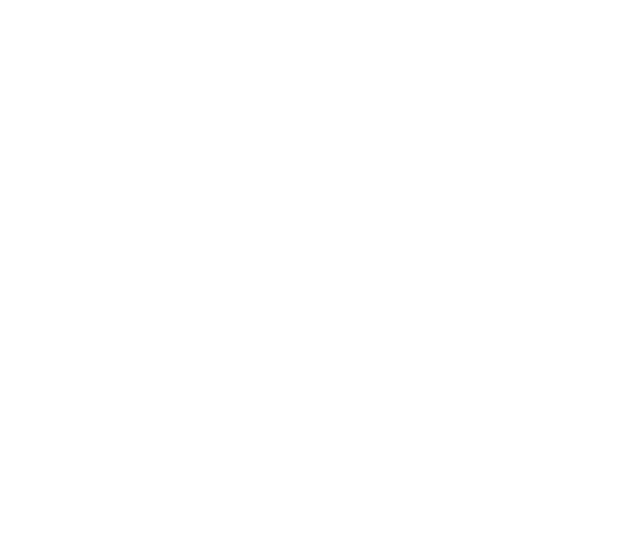
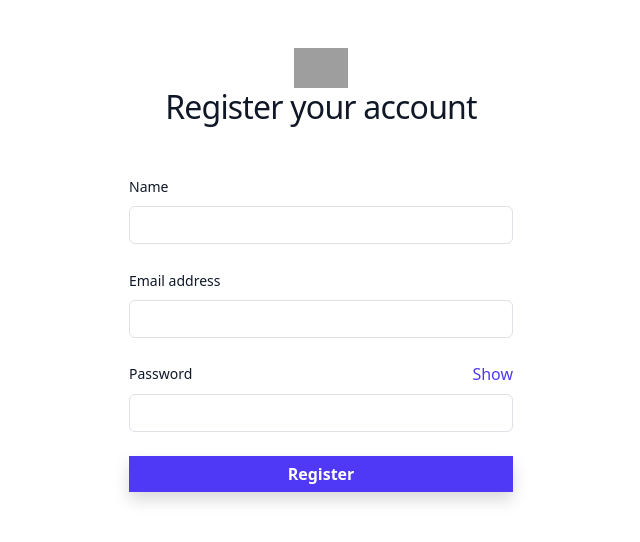
Before and after one commit to madhu11-dev/pahuna-path-frontend, a React (Create React App) app: page /register in a window 1280 px wide. Before the commit this address had no page. Shown: the top 542 px of the page, without its empty margins (319-959 px from the left). Built offline with nearby package versions, Linux system fonts and the light colour scheme; grey boxes are pictures that could not be loaded.

Commit message:
Register page and apis created

```diff
--- a/public/index.html
+++ b/public/index.html
@@ -15,6 +15,8 @@
       user's mobile device or desktop. See https://developers.google.com/web/fundamentals/web-app-manifest/
     -->
     <link rel="manifest" href="%PUBLIC_URL%/manifest.json" />
+    <link href="https://cdn.jsdelivr.net/npm/bootstrap@5.0.2/dist/css/bootstrap.min.css" rel="stylesheet" integrity="sha384-EVSTQN3/azprG1Anm3QDgpJLIm9Nao0Yz1ztcQTwFspd3yD65VohhpuuCOmLASjC" crossorigin="anonymous">
+
     <!--
       Notice the use of %PUBLIC_URL% in the tags above.
       It will be replaced with the URL of the `public` folder during the build.
@@ -36,8 +38,10 @@
       You can add webfonts, meta tags, or analytics to this file.
       The build step will place the bundled scripts into the <body> tag.
 
-      To begin the development, run `npm start` or `yarn start`.
-      To create a production bundle, use `npm run build` or `yarn build`.
-    -->
-  </body>
+        To begin the development, run `npm start` or `yarn start`.
+        To create a production bundle, use `npm run build` or `yarn build`.
+        -->
+      </body>
+      <script src="https://cdn.jsdelivr.net/npm/@tailwindcss/browser@4"></script>
+      <script src="https://cdn.jsdelivr.net/npm/bootstrap@5.0.2/dist/js/bootstrap.bundle.min.js" integrity="sha384-MrcW6ZMFYlzcLA8Nl+NtUVF0sA7MsXsP1UyJoMp4YLEuNSfAP+JcXn/tWtIaxVXM" crossorigin="anonymous"></script>
 </html>
--- a/src/App.jsx
+++ b/src/App.jsx
@@ -1,11 +1,13 @@
 import { Route, Routes } from 'react-router-dom';
 import Loginpage from "./pages/auth/Loginpage";
+import Registerpage from './pages/auth/Registerpage';
 
 const App = () => {
   return (
     <>
         <Routes>
           <Route path="/login" element={<Loginpage />} />
+          <Route path="/register" element={<Registerpage />} />
         </Routes>
     </>
   )
--- a/src/apis/Api.js
+++ b/src/apis/Api.js
@@ -1,53 +1,61 @@
-const BASE_URL = "http://localhost:8080";
+const BASE_URL = "http://localhost:8090";
 
 // Helper function to get headers
 const getHeaders = (isFormData = false) => {
   const headers = {};
-    const token = localStorage.getItem('token');
+  const token = localStorage.getItem("token");
+
   if (token) {
-        headers['Authorization'] = `Bearer ${token}`;
+    headers["Authorization"] = `Bearer ${token}`;
   }
+
   if (!isFormData) {
-        headers['Content-Type'] = 'application/json';
+    headers["Content-Type"] = "application/json";
   }
+
   return headers;
 };
 
-// Generic fetch function
-const fetchApi = async (url, options = {}) => {
+// Generic fetch function with BASE_URL & safe JSON parsing
+export const fetchApi = async (endpoint, options) => {
+  const url = `${BASE_URL}${endpoint}`; // 🔥 prepend BASE_URL
+  const response = await fetch(url, options);
+
+  // If not ok, try to read the error as text
+  if (!response.ok) {
+    const text = await response.text();
+    throw new Error(`API Error ${response.status}: ${text}`);
+  }
+
+  // Safely try to parse JSON
   try {
-        const response = await fetch(`${BASE_URL}${url}`, options);
-        if (!response.ok) {
-            const errorData = await response.json();
-            throw new Error(errorData.message || 'API request failed');
-        }
-        return response.json();
-    } catch (error) {
-        return Promise.reject(error);
+    return await response.json();
+  } catch (err) {
+    throw new Error("Invalid JSON response from server");
   }
 };
 
 // User APIs
 export const registerUserApi = (data) => {
   const isFormData = data instanceof FormData;
-    return fetchApi('/api/user/create', {
-        method: 'POST',
+  return fetchApi("/api/register", {
+    method: "POST",
     headers: getHeaders(isFormData),
     body: isFormData ? data : JSON.stringify(data),
   });
 };
 
 export const loginUserApi = (data) => {
-    return fetchApi('/api/user/login', {
-        method: 'POST',
+  return fetchApi("/api/user/login", {
+    method: "POST",
     headers: getHeaders(),
     body: JSON.stringify(data),
   });
 };
 
 export const testApi = () => {
-    return fetchApi('/api/test', {
-        method: 'GET',
+  return fetchApi("/api/test", {
+    method: "GET",
     headers: getHeaders(),
   });
 };
--- a/src/pages/auth/Loginpage.jsx
+++ b/src/pages/auth/Loginpage.jsx
@@ -2,7 +2,7 @@
 
 const Loginpage = () => {
   return (
-    <div>Loginpage</div>
+    <div class='font-mono text-success'>Loginpage</div>
   )
 }
 
--- /dev/null
+++ b/src/pages/auth/Registerpage.jsx
@@ -0,0 +1,142 @@
+import { useState } from "react";
+import { registerUserApi } from "../../apis/Api";
+
+const RegisterPage = () => {
+  const [showPassword, setShowPassword] = useState(false);
+  const [formData, setFormData] = useState({
+    name: "",
+    email: "",
+    password: ""
+  });
+
+  const handleChange = (e) => {
+    setFormData({
+      ...formData,
+      [e.target.name]: e.target.value
+    });
+  };
+
+  const handleSubmit = async (e) => {
+    e.preventDefault();
+
+    if (!formData.name || !formData.email || !formData.password) {
+      console.log("All fields are required");
+      return;
+    }
+
+    try {
+      const formDataToSend = new FormData();
+      formDataToSend.append("name", formData.name);
+      formDataToSend.append("email", formData.email);
+      formDataToSend.append("password", formData.password);
+
+      const response = await registerUserApi(formDataToSend);
+
+    } catch (err) {
+      console.error("Error registering user:", err);
+    }
+  };
+
+  return (
+    <div className="flex min-h-full flex-col justify-center px-6 py-12 lg:px-8">
+      <div className="sm:mx-auto sm:w-full sm:max-w-sm">
+        <img
+          src="https://tailwindcss.com/plus-assets/img/logos/mark.svg?color=indigo&shade=600"
+          alt="Your Company"
+          className="mx-auto h-10 w-auto"
+        />
+        <h2 className="mt-10 text-center text-2xl font-bold tracking-tight text-gray-900">
+          Register your account
+        </h2>
+      </div>
+
+      <div className="mt-10 sm:mx-auto sm:w-full sm:max-w-sm">
+        <form onSubmit={handleSubmit} className="space-y-6">
+          {/* Name */}
+          <div>
+            <label
+              htmlFor="name"
+              className="block text-sm font-medium text-gray-900"
+            >
+              Name
+            </label>
+            <div className="mt-2">
+              <input
+                id="name"
+                type="text"
+                name="name"
+                value={formData.name}
+                onChange={handleChange}
+                required
+                className="block w-full rounded-md bg-white px-3 py-1.5 text-base text-gray-900 border border-gray-300 placeholder:text-gray-400 focus:outline-none focus:ring-2 focus:ring-indigo-600 sm:text-sm"
+              />
+            </div>
+          </div>
+
+          {/* Email */}
+          <div>
+            <label
+              htmlFor="email"
+              className="block text-sm font-medium text-gray-900"
+            >
+              Email address
+            </label>
+            <div className="mt-2">
+              <input
+                id="email"
+                type="email"
+                name="email"
+                value={formData.email}
+                onChange={handleChange}
+                required
+                className="block w-full rounded-md bg-white px-3 py-1.5 text-base text-gray-900 border border-gray-300 placeholder:text-gray-400 focus:outline-none focus:ring-2 focus:ring-indigo-600 sm:text-sm"
+              />
+            </div>
+          </div>
+
+          {/* Password */}
+          <div>
+            <div className="flex items-center justify-between">
+              <label
+                htmlFor="password"
+                className="block text-sm font-medium text-gray-900"
+              >
+                Password
+              </label>
+              <button
+                type="button"
+                onClick={() => setShowPassword(!showPassword)}
+                className="text-sm text-indigo-600 hover:text-indigo-500"
+              >
+                {showPassword ? "Hide" : "Show"}
+              </button>
+            </div>
+            <div className="mt-2">
+              <input
+                id="password"
+                type={showPassword ? "text" : "password"}
+                name="password"
+                value={formData.password}
+                onChange={handleChange}
+                required
+                className="block w-full rounded-md bg-white px-3 py-1.5 text-base text-gray-900 border border-gray-300 placeholder:text-gray-400 focus:outline-none focus:ring-2 focus:ring-indigo-600 sm:text-sm"
+              />
+            </div>
+          </div>
+
+          {/* Submit Button */}
+          <div>
+            <button
+              type="submit"
+              className="flex w-full justify-center rounded-md bg-indigo-600 px-3 py-1.5 text-sm font-semibold text-white shadow hover:bg-indigo-500 focus-visible:outline focus-visible:outline-2 focus-visible:outline-offset-2 focus-visible:outline-indigo-600"
+            >
+              Register
+            </button>
+          </div>
+        </form>
+      </div>
+    </div>
+  );
+};
+
+export default RegisterPage;
```
Lines whose indentation alone changed are shown as unchanged.
